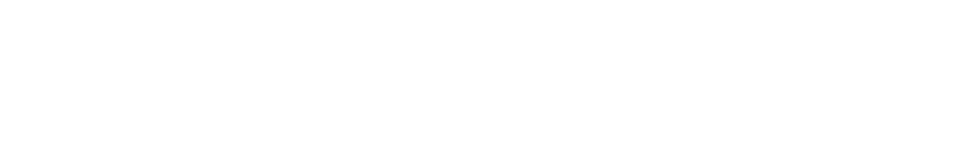
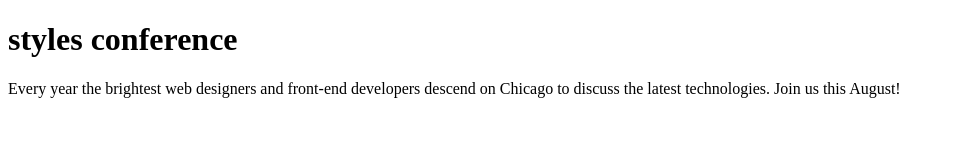
Before and after one commit to faranaksafavi/webWorks, a plain HTML site: page index.html in a window 1280 px wide. Shown: the whole page, without its empty margins (0-954 px from the left). Drawn offline with Linux system fonts and the light colour scheme.

Commit message:
adding body

```diff
--- a/index.html
+++ b/index.html
@@ -1,9 +1,15 @@
 <!DOCTYPE html>
-<html lang="en" >
-  <head>
+<html lang="en">
 
-  </head>
-  <body>
+<head>
+  <meta charset="UTF-8" />
+  <title>styles conference</title>
+</head>
 
-  </body>
+<body>
+  <h1>styles conference</h1>
+  <p>Every year the brightest web designers and front-end developers descend on Chicago to discuss the latest
+    technologies. Join us this August!</p>
+</body>
+
 </html>
```
